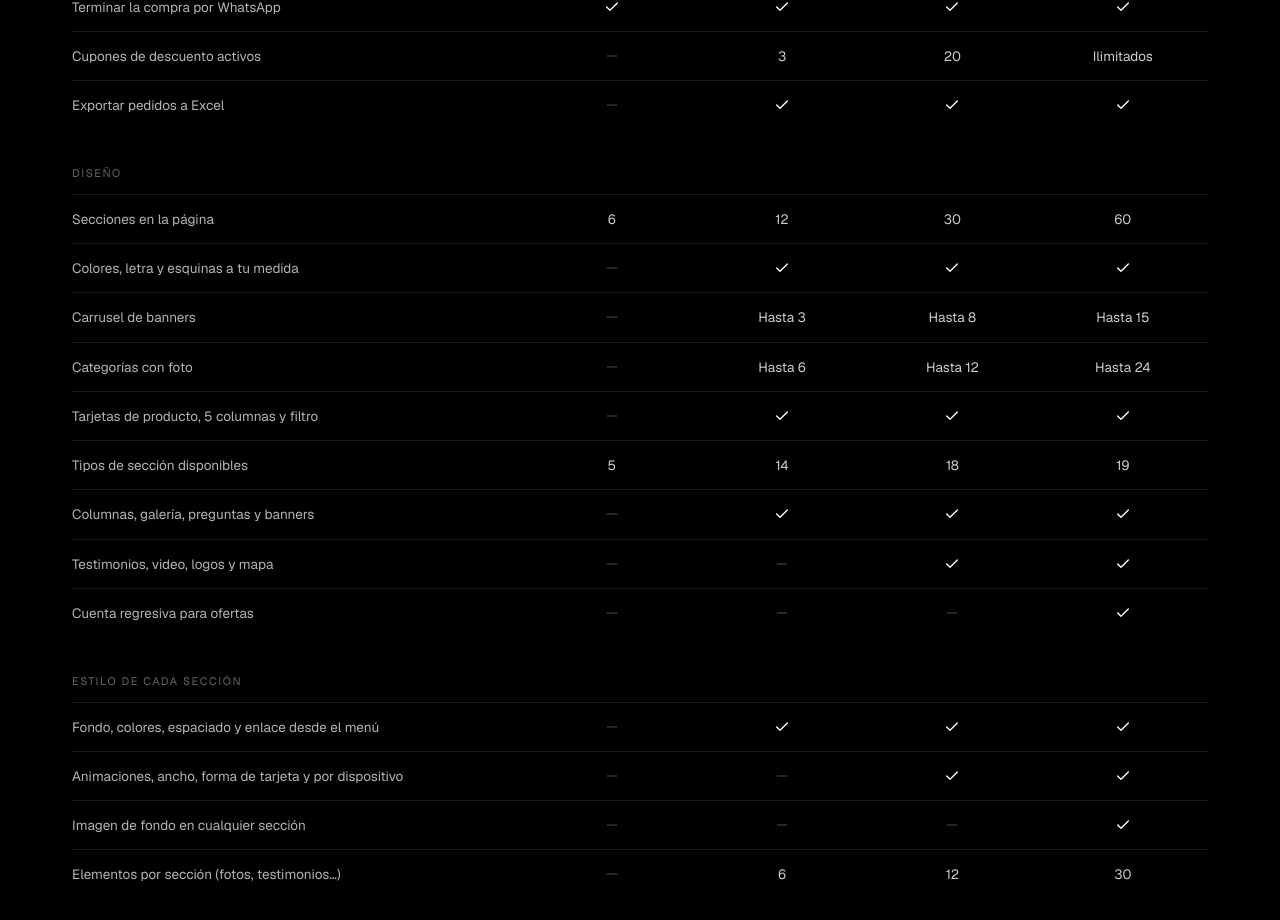
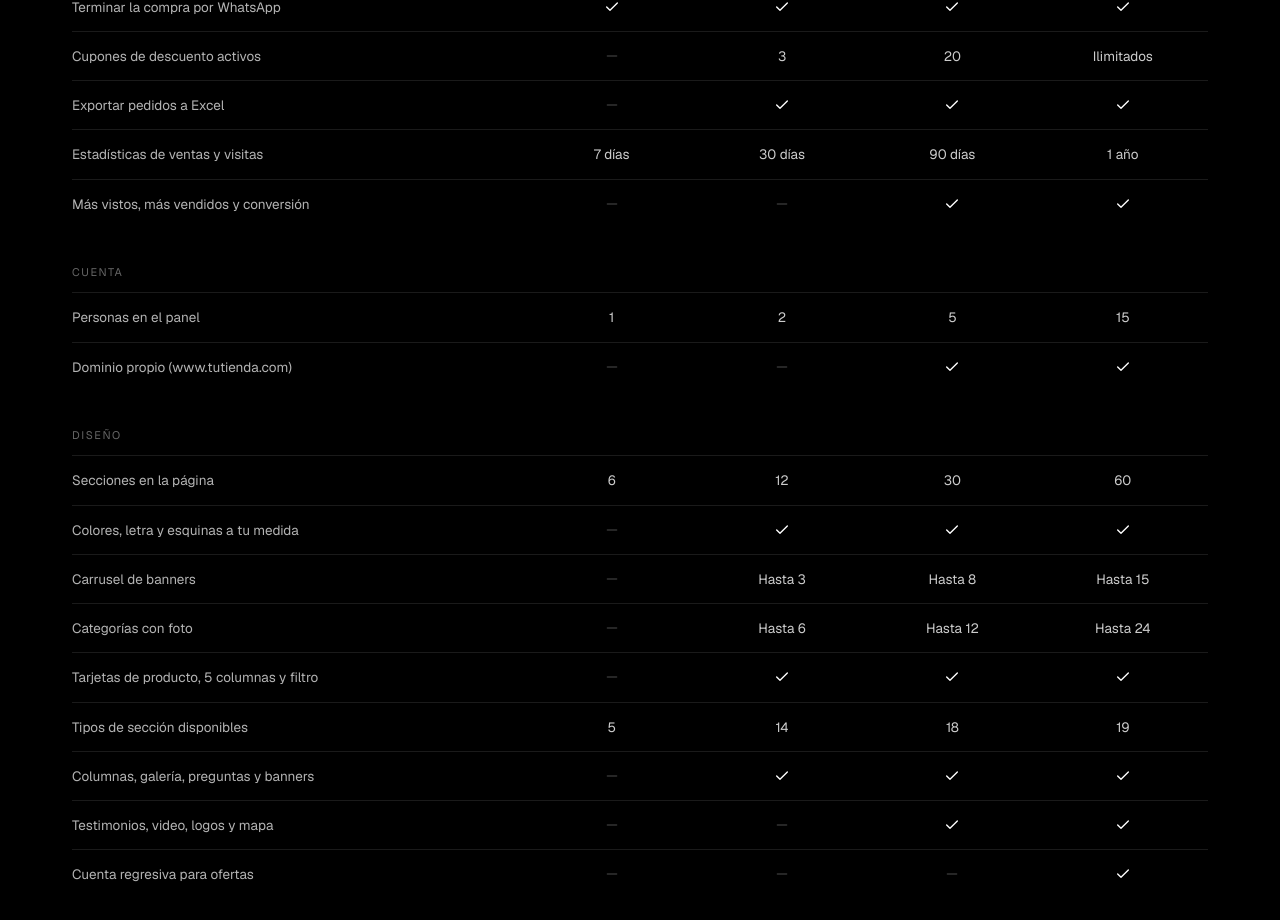
Before and after one commit to Martinvb07/MiTienda-LlanoStudio, a Next.js app in the folder frontend/: page /precios in a window 1280 px wide. Shown: the part 1439-2359 px from the top of the page. Built offline with nearby package versions, Linux system fonts and the light colour scheme; no server answers.

Commit message:
Comparativa de planes con equipo, dominio y estadisticas

```diff
--- a/frontend/src/componentes/sitio/ComparativaPlanes.tsx
+++ b/frontend/src/componentes/sitio/ComparativaPlanes.tsx
@@ -31,6 +31,15 @@ const GRUPOS: { titulo: string; filas: Fila[] }[] = [
       { etiqueta: 'Terminar la compra por WhatsApp', valor: () => true },
       { etiqueta: 'Cupones de descuento activos', valor: (l) => (l.cupones === null ? 'Ilimitados' : l.cupones || false) },
       { etiqueta: 'Exportar pedidos a Excel', valor: (l) => l.exportarPedidos },
+      { etiqueta: 'Estadísticas de ventas y visitas', valor: (l) => (l.diasMetricas >= 365 ? '1 año' : `${l.diasMetricas} días`) },
+      { etiqueta: 'Más vistos, más vendidos y conversión', valor: (l) => l.metricasAvanzadas },
+    ],
+  },
+  {
+    titulo: 'Cuenta',
+    filas: [
+      { etiqueta: 'Personas en el panel', valor: (l) => l.usuarios },
+      { etiqueta: 'Dominio propio (www.tutienda.com)', valor: (l) => l.dominioPropio },
     ],
   },
   {
```
